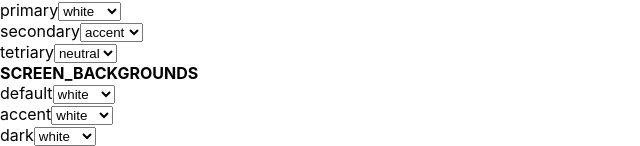
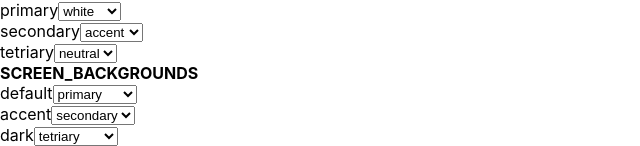
Before and after one commit to AnastasiaShapowalova/slides-copy, a React (Create React App) app: page / in a window 1280 px wide. Shown: the part 756-902 px from the top of the page, without its empty margins (0-640 px from the left). Built offline with nearby package versions, Linux system fonts and the light colour scheme.

Commit message:
Fix screen bg

```diff
--- a/src/constants/styles.js
+++ b/src/constants/styles.js
@@ -216,19 +216,19 @@ const STYLES = {
   },
   _options: [
    {
-    name: 'white',
-    var: '--white',
-    value: 'var(--white)'
+    name: 'primary',
+    var: '--background-primary',
+    value: 'var(--background-primary)'
    },
    {
-    name: 'accent',
-    var: '--accent',
-    value: 'var(--accent)'
+    name: 'secondary',
+    var: '--background-secondary',
+    value: 'var(--background-secondary)'
    },
    {
-    name: 'dark',
-    var: '--neutral',
-    value: 'var(--neutral)'
+    name: 'tetriary',
+    var: '--background-tetriary',
+    value: 'var(--background-tetriary)'
    }
   ]
  }
```
